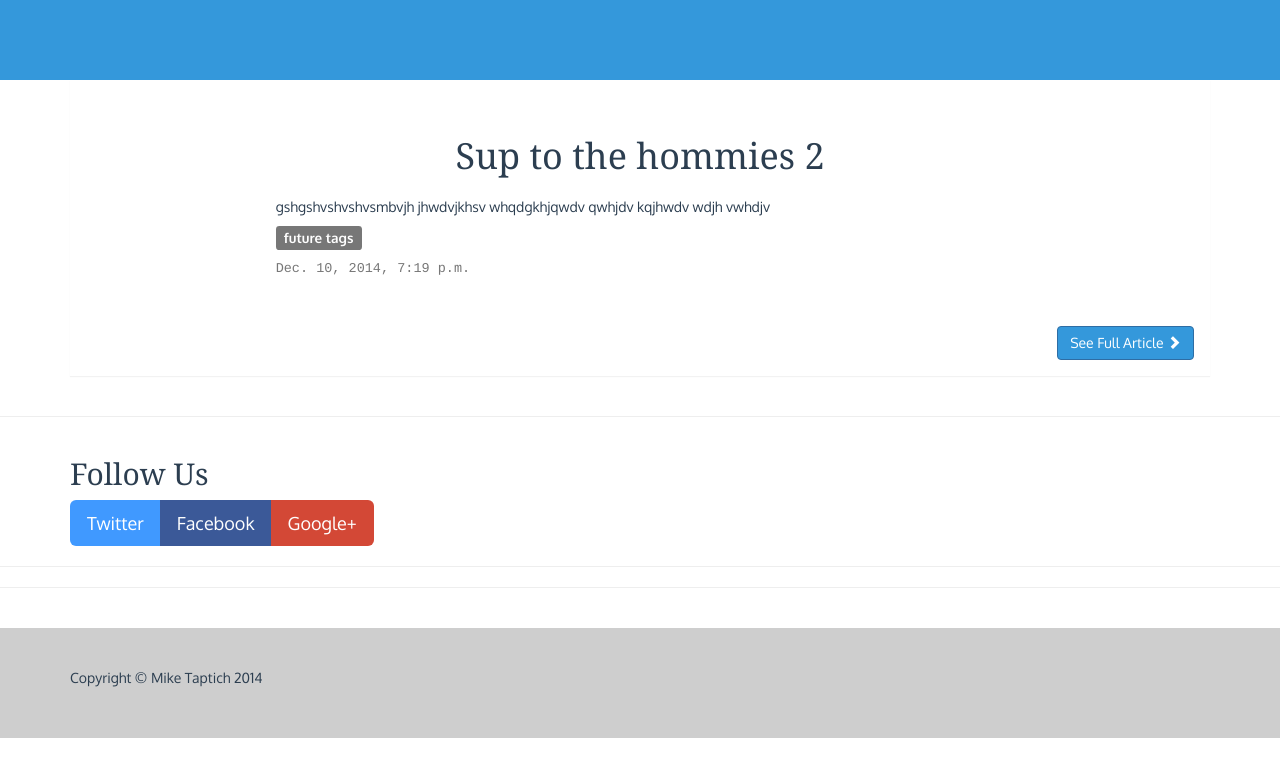
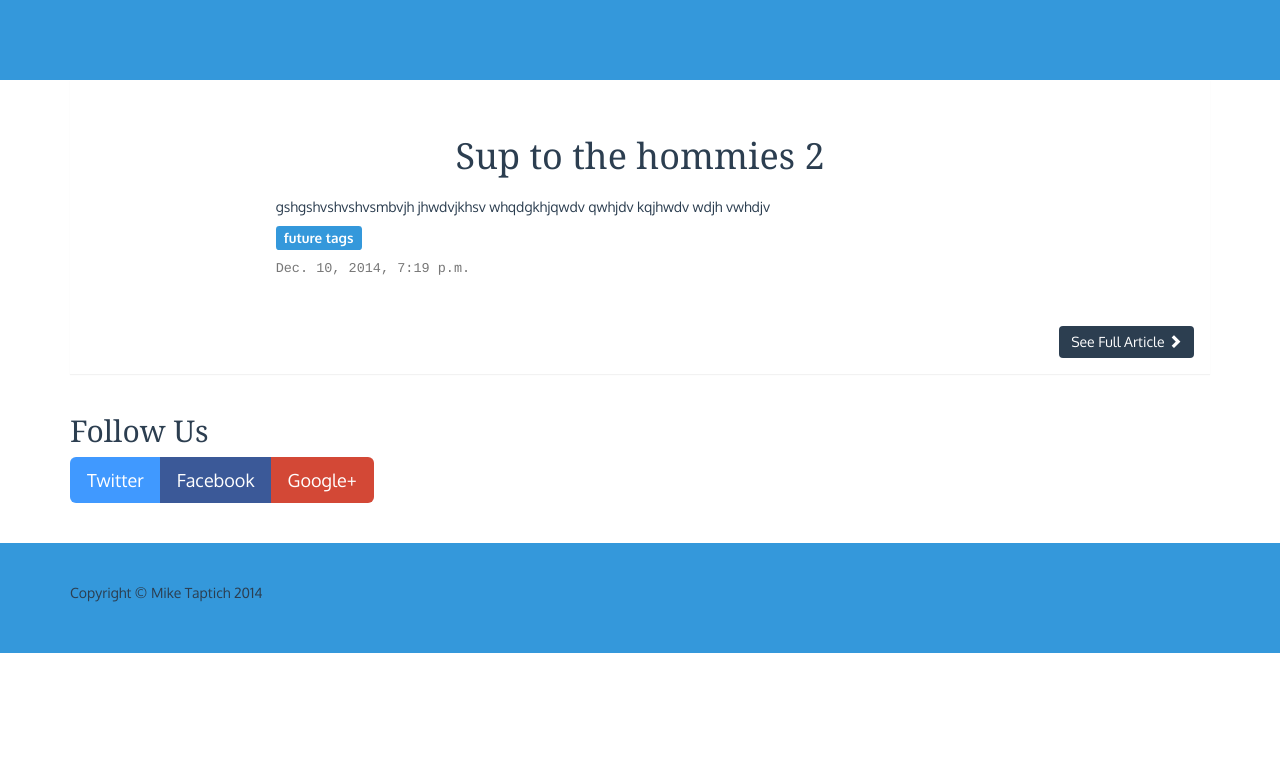
Before and after one commit to jefarrell/NJM, a Django app: a page that uses NJM/templates/tiles/profile_image.html in a window 1280 px wide. Shown: the top 777 px of the page. Run offline with Django 3.2, Linux system fonts and the light colour scheme; data comes from the database, SQL or seed files in the repository; both versions use the stored data as it was after the commit; some libraries are stand-ins or nearby versions.

Commit message:
More layout changes

```diff
--- a/NJM/templates/tiles/profile_image.html
+++ b/NJM/templates/tiles/profile_image.html
@@ -16,7 +16,7 @@
         <link rel="apple-touch-icon" href="/bootstrap/img/apple-touch-icon.png">
         <link rel="apple-touch-icon" sizes="72x72" href="/bootstrap/img/apple-touch-icon-72x72.png">
         <link rel="apple-touch-icon" sizes="114x114" href="/bootstrap/img/apple-touch-icon-114x114.png">
-<link href="//netdna.bootstrapcdn.com/font-awesome/3.2.1/css/font-awesome.min.css" type="text/css" rel="stylesheet">
+        <link href="//netdna.bootstrapcdn.com/font-awesome/3.2.1/css/font-awesome.min.css" type="text/css" rel="stylesheet">
 
         <link href='http://fonts.googleapis.com/css?family=Oxygen:300,400,700' rel='stylesheet' type='text/css'>
         <link href='http://fonts.googleapis.com/css?family=Noto+Serif:400,700,400italic,700italic' rel='stylesheet' type='text/css'>
@@ -58,7 +58,7 @@ footer {
   margin-top:40px;
   padding-top:40px;
   padding-bottom:40px;
-  background-color:#cecece;
+  background-color:#3498DB;
 
 }
 
@@ -230,9 +230,15 @@ a,a:hover {
   color:#fff;
 }
 
+.label {
+  background-color: #3498DB;
+}
+
 .btn-primary {
-  background-color:#3498DB;
+  background-color:#2C3E50;
+  border:none;
 }
+
 
 .btn-twitter {background-color:#4099FF;color:#fff;}
 .btn-facebook {background-color:#3B5998;color:#fff;}
@@ -321,7 +327,7 @@ a,a:hover {
 </div>
 
 
-<hr>
+
 
 <div class="container" id="footer">
   <div class="row">
@@ -338,9 +344,7 @@ a,a:hover {
   </div>
 </div>
 
-<hr>
 
-<hr>
 
 <footer>
   <div class="container">
```
Also changed, not shown: NJM/templates/tiles/profile_image_view.html (+13 -1 lines), db.sqlite3, media/2014/12/10/IMG_5366.PNG (added), media/2014/12/10/IMG_5366.large.PNG (added), media/2014/12/10/IMG_5366.medium.PNG (added), media/2014/12/10/IMG_5366.thumbnail.PNG (added), 1 other file.
